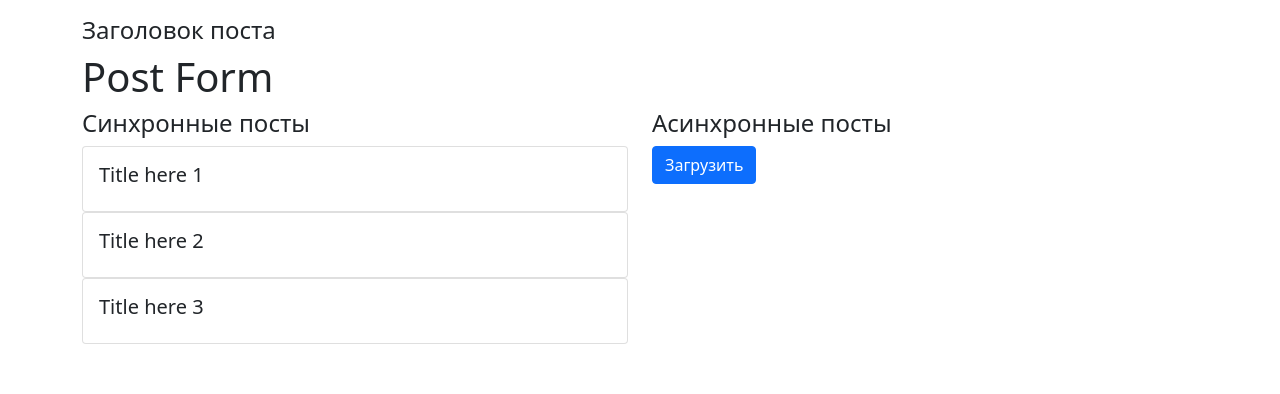
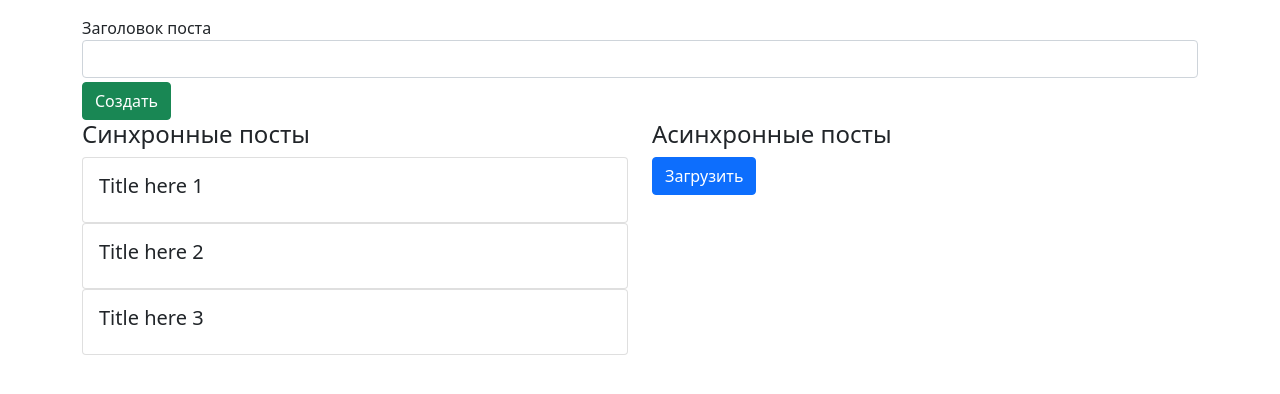
Before and after one commit to avramenkomy/react-redux, a React (Create React App) app: page / in a window 1280 px wide. Shown: the top 394 px of the page. Built offline with nearby package versions, Linux system fonts and the light colour scheme.

Commit message:
WIP: add form structure

```diff
--- a/src/App.js
+++ b/src/App.js
@@ -8,7 +8,6 @@ function App() {
     <div className="container pt-3">
       <div className="row">
           <div className="col">
-              <h4>Заголовок поста</h4>
               <PostForm />
           </div>
       </div>
--- a/src/components/PostForm.js
+++ b/src/components/PostForm.js
@@ -6,11 +6,19 @@ export default class PostForm extends React.Component {
 
     this.state = {};
   }
+
+  submitHandler = event => {
+    event.preventDefault();
+  }
   render() {
     return (
-      <div>
-        <h1>Post Form</h1>
-      </div>
+      <form onSubmit={this.submitHandler}>
+        <div className="form-group">
+          <label htmlFor="title">Заголовок поста</label>
+          <input type="text" className="form-control" id="title" />
+        </div>
+        <button className="btn btn-success mt-1" type="submit">Создать</button>
+      </form>
     )
   }
 }
```
